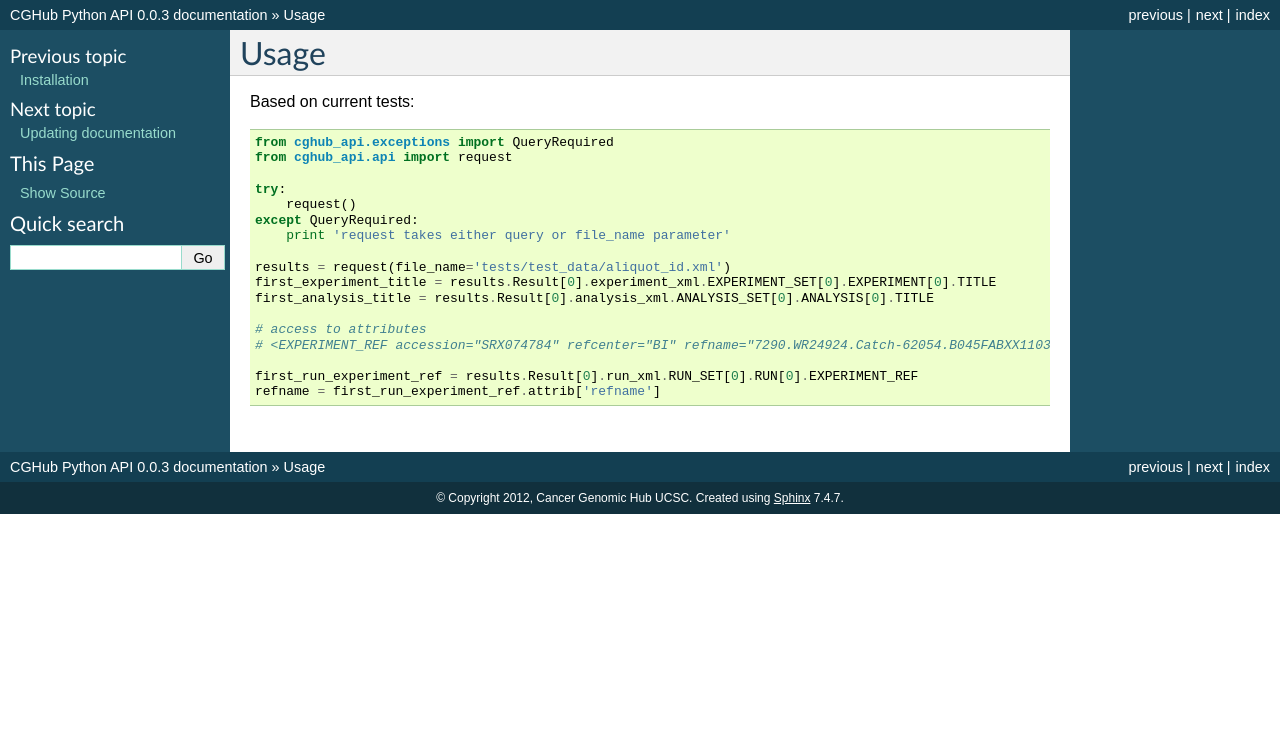
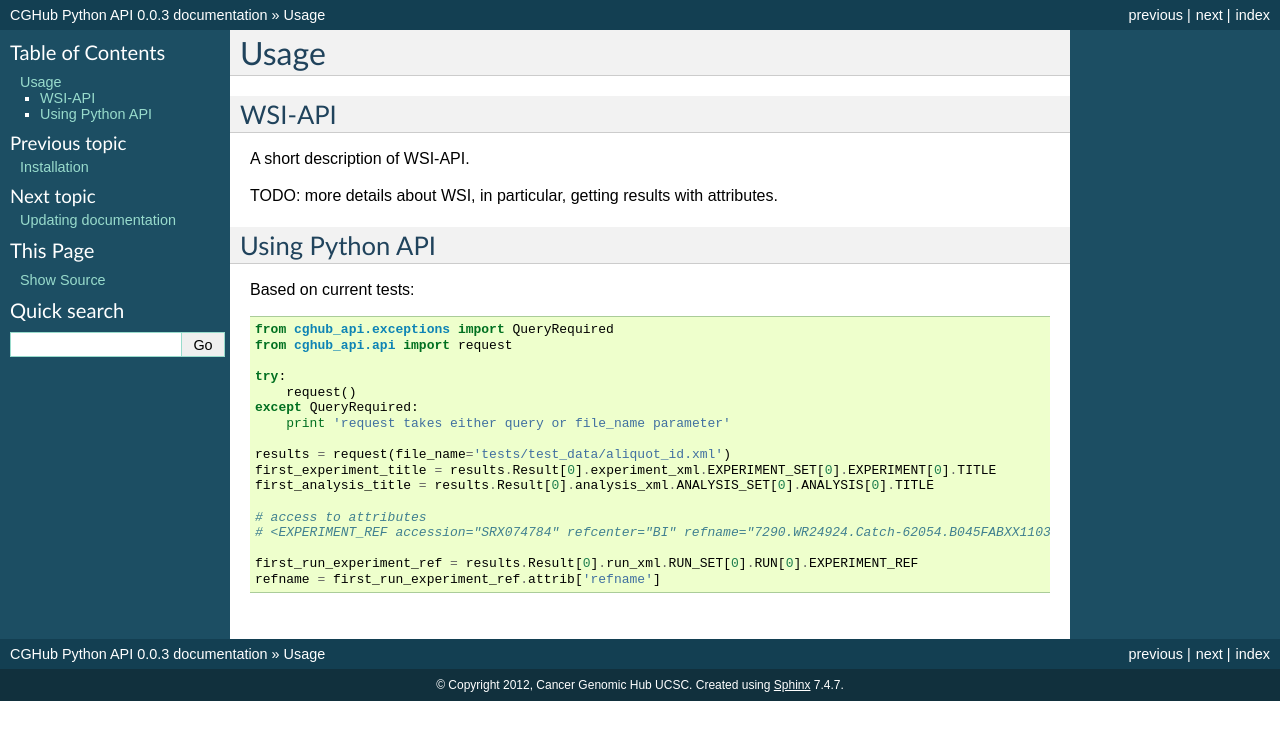
Before and after one commit to dudarev/cghub, a Sphinx documentation site: the page built from cghub_api/docs/source/usage.rst, in a window 1280 px wide. Shown: the top 740 px of the page. Built offline with Sphinx 7.4.7, drawn with Linux system fonts in a browser that asks for light colours.

Commit message:
ticket:37 added a section about WSI API

```diff
--- a/cghub_api/docs/source/usage.rst
+++ b/cghub_api/docs/source/usage.rst
@@ -2,6 +2,18 @@
 
 Usage
 ============================================
+
+.. _wsi-api:
+
+WSI-API
+-----------
+
+A short description of WSI-API.
+
+TODO: more details about WSI, in particular, getting results with attributes.
+
+Using Python API
+---------------------
 
 Based on current tests:
 
```
